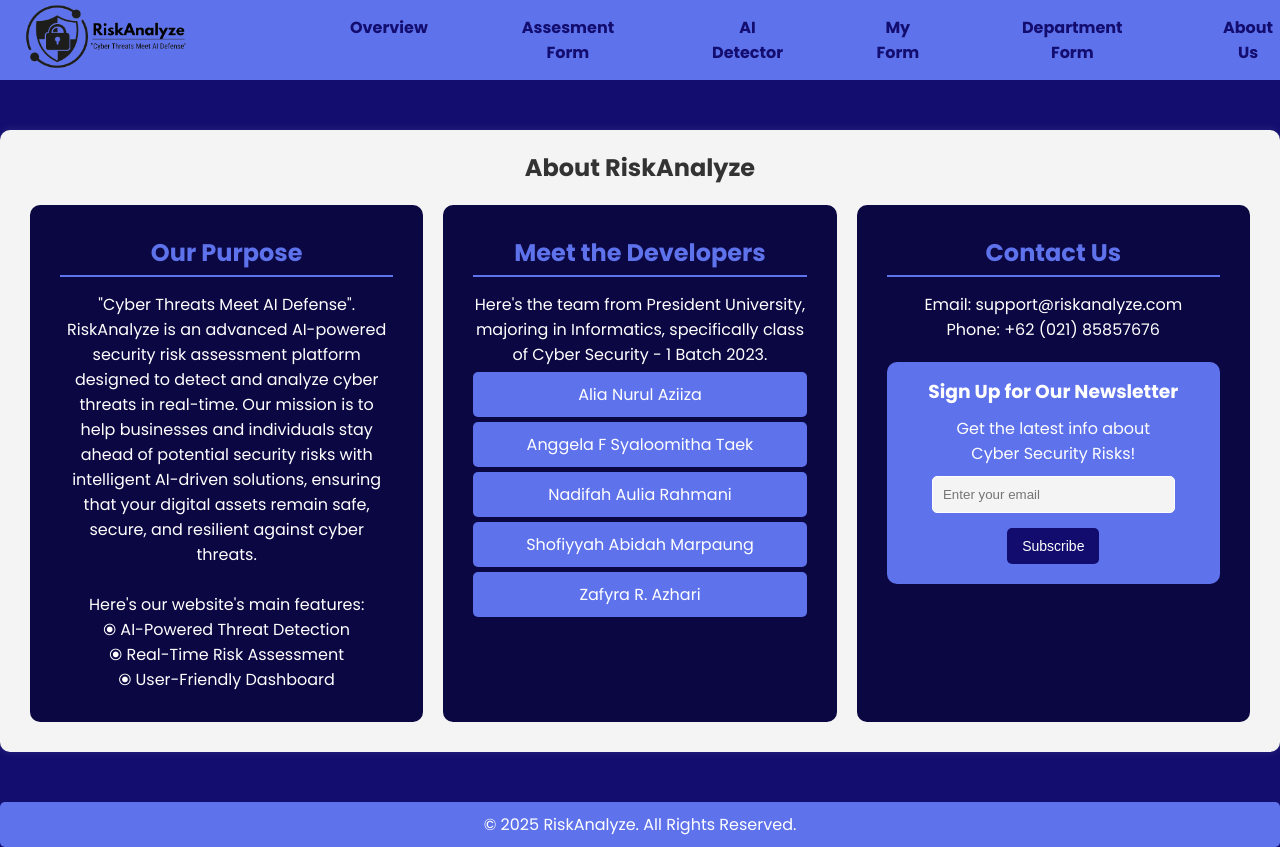
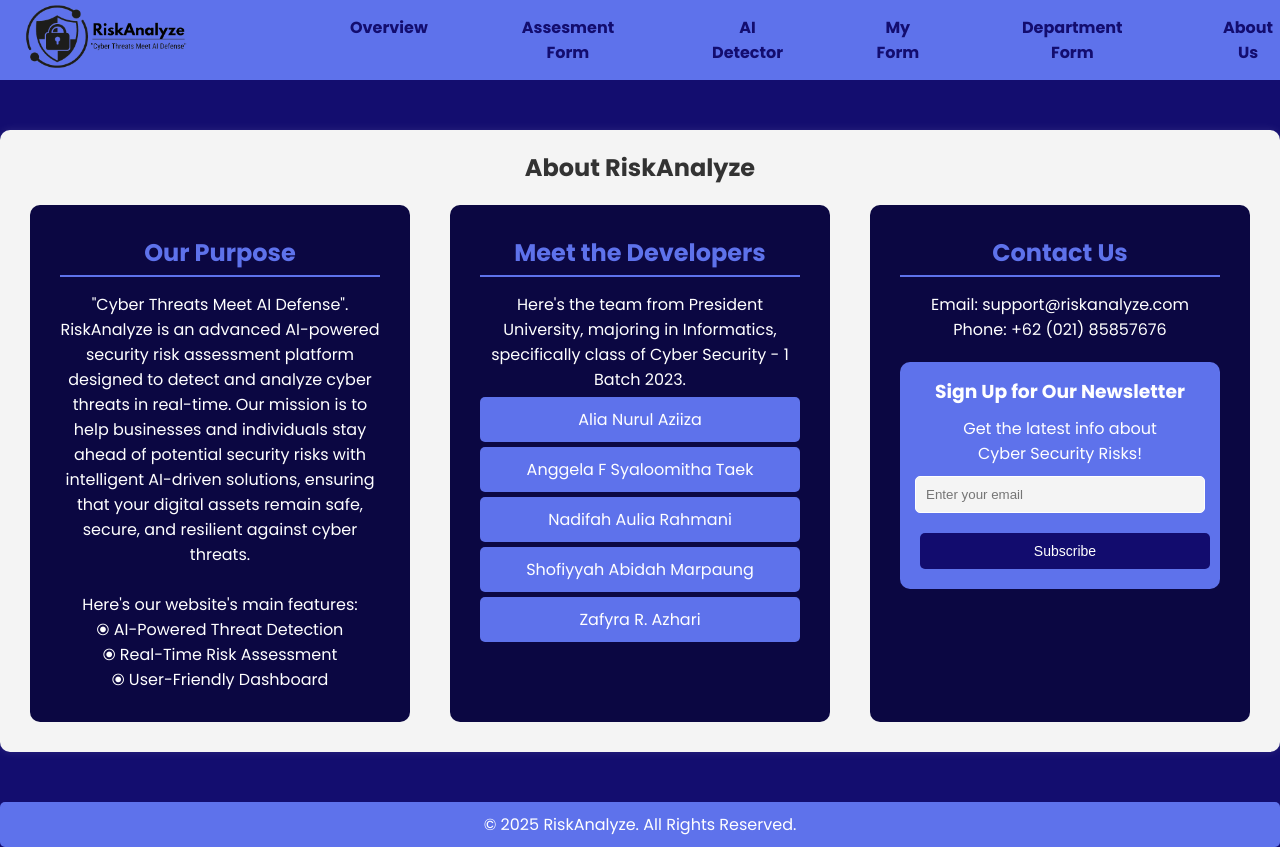
Before and after one commit to coenflour/Security-Risk-Assessment, a React (Vite) app: page /about-us in a window 1280 px wide. Built offline with nearby package versions, Linux system fonts and the light colour scheme.

Commit message:
subscribe

```diff
--- a/src/pages/AI Detector/AIdec.css
+++ b/src/pages/AI Detector/AIdec.css
@@ -11,7 +11,7 @@
 }
 .container2 h2 {
   font-size: 24px;
-  color: #000000;
+  color: #332a68;
   text-align: center;
 }
 .input-group {
@@ -22,7 +22,7 @@
   margin-bottom: 10px;
   width: 100%;
 }
-input[type="text"] {
+.container2 input[type="text"] {
   padding: 10px;
   border: 2px solid #ddd;
   border-radius: 4px;
@@ -31,7 +31,7 @@
   box-sizing: border-box;
   height: 40px;
 }
-input[type="text"]:focus {
+.container2 input[type="text"]:focus {
   border-color: #5E72EB;
   outline: none;
 }
--- a/src/pages/AI Detector/AIdec.jsx
+++ b/src/pages/AI Detector/AIdec.jsx
@@ -7,7 +7,7 @@
   const [url, setUrl] = useState("");
   const [result, setResult] = useState(null);
   const [error, setError] = useState("");
-  const [loading, setLoading] = useState(false); // Define the loading state
+  const [loading, setLoading] = useState(false);
 
   const checkThreatLevel = async () => {
     setResult(null);
@@ -19,7 +19,6 @@
     }
 
     try {
-      // Send a POST request to the Flask backend
       const response = await fetch('http://localhost:5000', {
         method: 'POST',
         headers: {
@@ -41,7 +40,7 @@
       setError("An error occurred. Please try again.");
       setResult(null);
     } finally {
-      setLoading(false); // Set loading to false when the request is complete
+      setLoading(false);
     }
   };
 
--- a/src/pages/AboutUs/aboutus.css
+++ b/src/pages/AboutUs/aboutus.css
@@ -6,16 +6,20 @@
     background: #f4f4f4;
     box-shadow: 0 0 10px rgba(255, 255, 255, 0.1);
 }
+
 h1 {
     text-align: center;
     color: #5E72EB;
     margin-bottom: 30px;
 }
+
 .content1 {
     display: flex;
     justify-content: space-between;
     flex-wrap: wrap;
+    gap: 20px;
 }
+
 .box {
     flex: 1;
     margin: 10px;
@@ -26,16 +30,19 @@
     min-width: 280px;
     text-align: center;
 }
+
 .box h2 {
     color: #5E72EB;
     border-bottom: 2px solid #5E72EB;
     padding-bottom: 5px;
     margin-bottom: 15px;
 }
+
 .dev-list {
     list-style: none;
     padding: 0;
 }
+
 .dev-list li {
     background: #5E72EB;
     color: white;
@@ -43,36 +50,42 @@
     margin: 5px 0;
     border-radius: 5px;
 }
+
 .newsletter {
     margin-top: 20px;
     padding: 15px;
     background: #5E72EB;
     border-radius: 10px;
 }
+
 .newsletter h3 {
     margin-bottom: 10px;
     color: #FFFFFF;
 }
+
 .newsletter input {
-    width: 80%;
+    width: 100%; /* Updated to take full width */
+    max-width: 400px; /* Limit width */
     padding: 10px;
     margin: 10px 0;
     border: 1px solid #FFFFFF;
     border-radius: 5px;
     background: #f4f4f4;
-    color: #FFFFFF;
+    color: #333;
 }
+
 .newsletter button {
-    background: #5E72EB;
+    background: #120C6E;
     color: white;
     padding: 10px 15px;
     border: none;
     cursor: pointer;
     border-radius: 5px;
+    width: 100%; /* Make the button full width */
+    max-width: 400px;
+    margin-top: 10px;
 }
-.newsletter button {
-    background: #120C6E;
-}
+
 .footer {
     text-align: center;
     margin-top: 30px;
@@ -81,6 +94,59 @@
     color: white;
     border-radius: 5px;
 }
+
 .box p {
     color: white;
 }
+
+/* Style for the popup */
+.popup {
+    position: fixed;
+    top: 0;
+    left: 0;
+    right: 0;
+    bottom: 0;
+    background: rgba(0, 0, 0, 0.5);  /* Background overlay */
+    display: flex;
+    justify-content: center;
+    align-items: center;
+    z-index: 1000;
+  }
+
+  .popup-content {
+    background: #fff;
+    padding: 20px;
+    border-radius: 10px;
+    text-align: center;
+    width: 300px;
+  }
+
+  .popup-content h3 {
+    margin-bottom: 15px;
+  }
+
+  .popup-content button {
+    padding: 10px 20px;
+    background-color: #4e4caf;
+    color: #fff;
+    border: none;
+    border-radius: 5px;
+    cursor: pointer;
+  }
+
+  .popup-content button:hover {
+    background-color: #473268;
+  }
+
+
+/* Responsive adjustments */
+@media screen and (max-width: 768px) {
+    .content1 {
+        flex-direction: column;
+        align-items: center;
+    }
+
+    .newsletter input, .newsletter button {
+        width: 80%;
+    }
+}
--- a/src/pages/AboutUs/aboutus.jsx
+++ b/src/pages/AboutUs/aboutus.jsx
@@ -1,8 +1,50 @@
-import React from 'react';
+import React, { useEffect, useState } from 'react';
 import './aboutus.css';
 import Navbar from '../../components/Navbar';
+import emailjs from 'emailjs-com';
+import { toast, ToastContainer } from 'react-toastify';
+import 'react-toastify/dist/ReactToastify.css';
 
 const AboutUs = () => {
+  const [userEmail, setUserEmail] = useState('');
+  const [subscribed, setSubscribed] = useState(false);
+  const [showPopup, setShowPopup] = useState(false);
+
+  useEffect(() => {
+    const email = localStorage.getItem("userEmail");
+    if (email) {
+      setUserEmail(email);
+    }
+  }, []);
+
+  const handleSubscribe = (e) => {
+    e.preventDefault();
+
+    if (!userEmail || !/\S+@\S+\.\S+/.test(userEmail)) {
+      alert('Please enter a valid email address!');
+      return;
+    }
+    const templateParams = {
+      email: userEmail,
+    };
+
+    emailjs.send('service_7p0dlrb', 'template_8tial2z', templateParams, 'fRH3TE4VuREKWpIlT')
+      .then((response) => {
+        console.log('Email sent successfully:', response);
+        setSubscribed(true);
+        toast.success(`Thank you for subscribing with ${userEmail}!`);
+        setShowPopup(true);
+      })
+      .catch((error) => {
+        console.error('Failed to send email:', error);
+        toast.error('Something went wrong. Please try again later.');
+      });
+  };
+
+  const closePopup = () => {
+    setShowPopup(false);
+  };
+
   return (
     <div>
       <Navbar />
@@ -42,8 +84,14 @@
             <div className="newsletter">
               <h3>Sign Up for Our Newsletter</h3>
               <p>Get the latest info about <br /> Cyber Security Risks!</p>
-              <input type="email" placeholder="Enter your email" required />
-              <button type="submit">Subscribe</button>
+              <input
+                type="email"
+                placeholder="Enter your email"
+                value={userEmail}
+                onChange={(e) => setUserEmail(e.target.value)}
+                required
+              />
+              <button onClick={handleSubscribe}>Subscribe</button>
             </div>
           </div>
         </div>
@@ -51,6 +99,19 @@
       <div className="footer">
           &copy; 2025 RiskAnalyze. All Rights Reserved.
       </div>
+
+      {/* Popup notification */}
+      {showPopup && (
+        <div className="popup">
+          <div className="popup-content">
+            <h3>Subscription Successful!</h3>
+            <p>Thank you for subscribing, {userEmail}!</p>
+            <button onClick={closePopup}>Close</button>
+          </div>
+        </div>
+      )}
+
+      <ToastContainer />
     </div>
   );
 };
```
